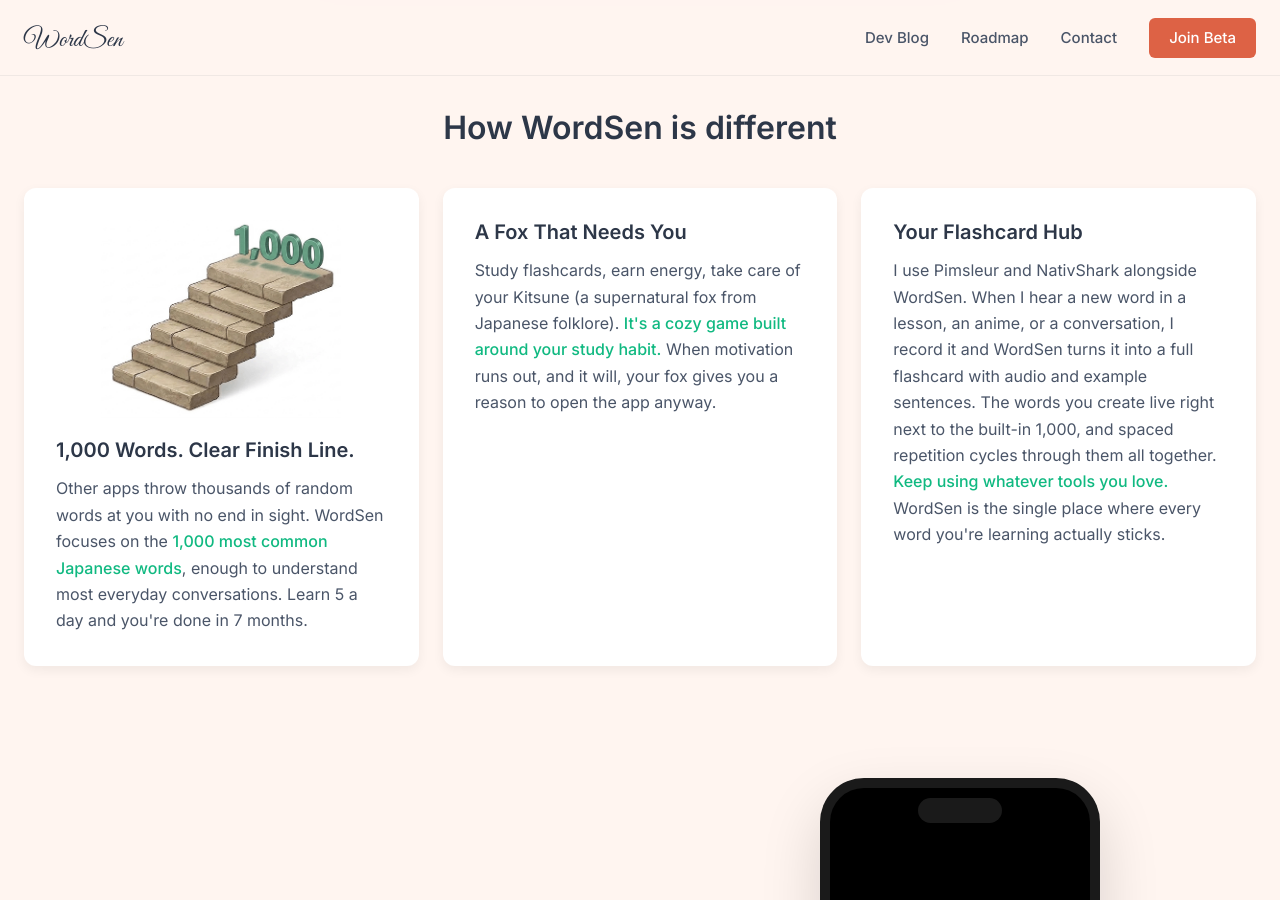
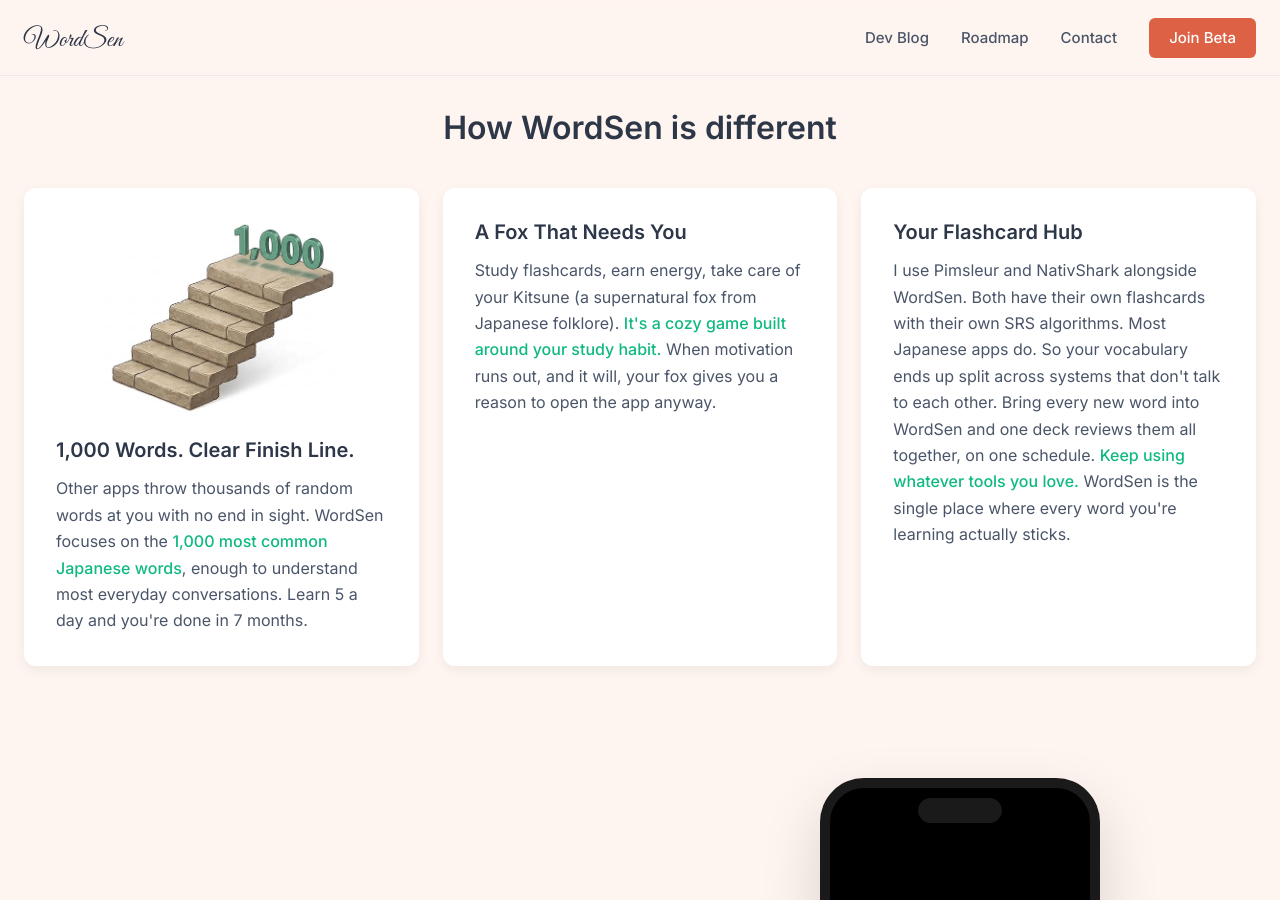
Before and after one commit to froghaiku/WordSenWebsite, a Jekyll site: the page built from index.markdown, in a window 1280 px wide and 900 px high, scrolled down 1783 px. Built offline with Jekyll 4.4.1, drawn with Linux system fonts in a browser that asks for light colours.

Commit message:
Hub card: name the multi-app SRS fragmentation pain directly
Restructures the third feature card to spell out the structural
problem with juggling Japanese apps: every app has its own flashcard
system on its own SRS algorithm, so a learner using three apps ends
up with three disconnected memory systems all reviewing the same
words on different schedules. WordSen consolidates that into one
deck on one schedule. Highlighted phrase preserved.

Co-Authored-By: Claude Opus 4.7 (1M context) <noreply@anthropic.com>

```diff
--- a/_layouts/home.html
+++ b/_layouts/home.html
@@ -62,7 +62,7 @@ layout: default
             </div>
             <div class="feature-card">
                 <h3>Your Flashcard Hub</h3>
-                <p>I use Pimsleur and NativShark alongside WordSen. When I hear a new word in a lesson, an anime, or a conversation, I record it and WordSen turns it into a full flashcard with audio and example sentences. The words you create live right next to the built-in 1,000, and spaced repetition cycles through them all together. <span class="highlight">Keep using whatever tools you love.</span> WordSen is the single place where every word you're learning actually sticks.</p>
+                <p>I use Pimsleur and NativShark alongside WordSen. Both have their own flashcards with their own SRS algorithms. Most Japanese apps do. So your vocabulary ends up split across systems that don't talk to each other. Bring every new word into WordSen and one deck reviews them all together, on one schedule. <span class="highlight">Keep using whatever tools you love.</span> WordSen is the single place where every word you're learning actually sticks.</p>
             </div>
         </div>
     </div>
```
